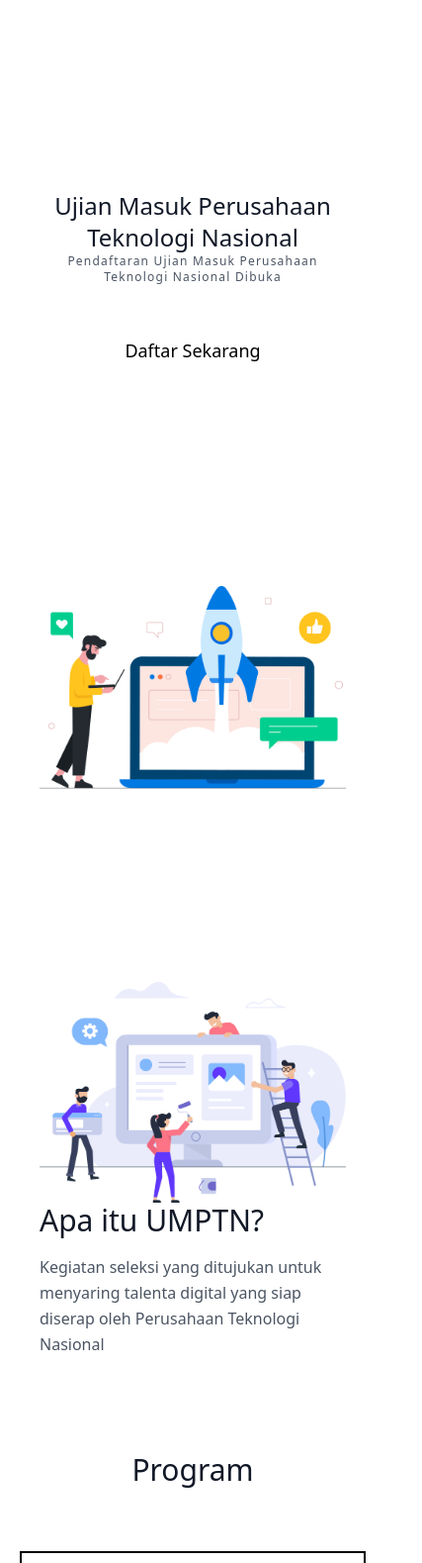
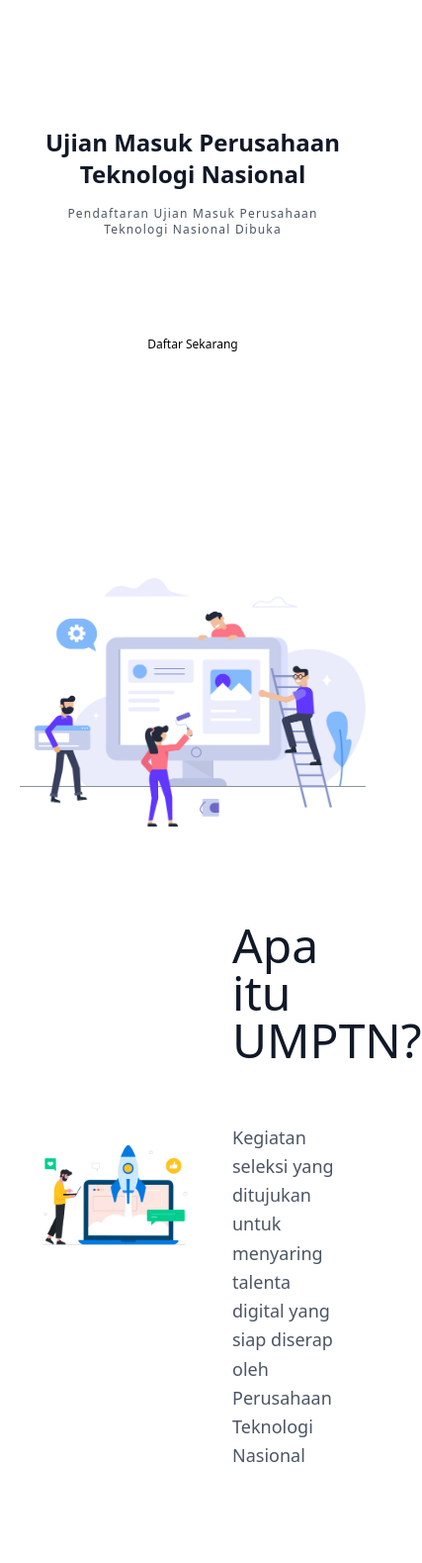
Before and after one commit to Ichikyube/Landing-UMPTN-ValentinoNoorAlam, a plain HTML site: page index.html in a window 390 px wide. Shown: the top 1579 px of the page at 99% size, 427 px wide, since content can reach past the window. Drawn offline with nearby package versions, Linux system fonts and the light colour scheme.

Commit message:
basic done

```diff
--- a/index.html
+++ b/index.html
@@ -7,62 +7,66 @@
     <meta name="viewport" content="width=device-width, initial-scale=1.0">
     <title>Document</title>
     <script src="https://cdn.tailwindcss.com"></script>
-    <script>
-        tailwind.config = {
-            theme: {
-                extend: {
-                    colors: {
-                        clifford: '#da373d',
-                    }
-                }
-            }
-        }
-    </script>
 </head>
 
 <body>
-    <div class="container px-5 py-24 mx-auto items-center">
-        <section class="text-gray-600 body-font">
-            <div class="container px-5 py-24 mx-auto">
-                <div class="flex flex-col md:pr-10 md:mb-0 mb-6 pr-0 w-full md:w-auto md:text-left text-center">
-                    <h1 class="text-center sm:pr-16 md:text-3xl text-2xl font-big bold title-font text-gray-900">Ujian Masuk Perusahaan
-                        Teknologi Nasional</h1>
+    <div class="container px-5 py-8 mx-auto items-center">
+        <header id="header" class="px-5 py-24 mx-auto text-gray-600 body-font">
+            <div id="title" class="flex flex-col md:pr-10 md:mb-0 mb-6 pr-0 w-full md:w-auto md:text-left text-center">
+                <div class="space-y-4">
+                    <h1 class="font-bold text-center sm:pr-16 md:text-3xl text-2xl font-big bold title-font text-gray-900">Ujian Masuk Perusahaan
+                        Teknologi Nasional </h1>
                     <h2 class="text-xs text-center text-grey-500 tracking-widest font-medium title-font mb-1">Pendaftaran Ujian Masuk Perusahaan Teknologi Nasional Dibuka</h2>
-                    <button
-                        class="flex-shrink-0 text-black bg-white-500 py-2 px-4 focus:outline hover:bg-grey-600 rounded text-lg mt-10 sm:mt-0 text-shadow">Daftar
-                        Sekarang</button>
+                </div><br><br>
+                <div class="items-center text-center">
+                    <a name="Daftar" id="DaftarBtn" class="relative items-center inline-flex whitespace-nowrap items-center justify-center rounded-md transition-all font-medium 2xl:px-6 2xl:py-3.5 px-5 py-3
+                    text-xs text-center flex-shrink-0 text-black py-2 px-4 focus:outline hover:drop-shadow-xl hover:shadow-cyan-900/50 hover:bg-blue-50 rounded text-lg mt-10 sm:mt-0 text-shadow" href="#" role="button">Daftar
+                        Sekarang</a>
                 </div>
+
+                <br><br><br><br>
             </div>
+        </header>
+
+        <section id="Content" class="container px-auto mx-auto flex justify-center flex-auto items-center">
+            <figure class="figure relative items-center content-center justify-center justify-items-center">
+                <img src="img/i12.png" class="w-full object-cover rounded-2xl overflow-hidden h-[358px] sm:h-[468px] lg:h-[522px] mx-auto figure-img max-w-full h-auto place-self-center justify-self-center self-center rounded-lg" alt="...">
+            </figure>
         </section>
-        <section class="text-gray-600 body-font">
-            <div class="container px-5 py-24 mx-auto flex flex-wrap items-center">
-                <img src="img/i2.png" alt="">
-            </div>
-            <div class="container px-5 py-24 mx-auto flex flex-wrap items-center">
-                <img src="img/i12.png" alt="">
-                <div class="lg:w-3/5 md:w-1/2 md:pr-16 lg:pr-0 pr-0">
-                    <h1 class="title-font font-medium text-3xl text-gray-900">Apa itu UMPTN?</h1>
-                    <p class="leading-relaxed mt-4">Kegiatan seleksi yang ditujukan untuk menyaring talenta digital yang
+        <section class="container grid gap-2 grid-cols-2 px-5 py-24 mx-auto flex flex-wrap items-center">
+            <figure class="figure relative max-w-lg flex flex-wrap">
+                <img src="img/i2.png" class="figure-img max-w-full h-auto rounded-lg" alt="">
+            </figure>
+            <div class="lg:w-4/6  lg:pr-0 pl-9 text-gray-600 body-font self-center">
+                <h1 class="title-font font-medium text-5xl text-gray-900">Apa itu UMPTN?</h1>
+                <br><p class="leading-relaxed mt-4 pt-5 text-lg">Kegiatan seleksi yang ditujukan untuk menyaring talenta digital yang
                     siap diserap oleh Perusahaan Teknologi Nasional
                 </p>
             </div>
-            </div>
-            <div class="footer justify-center content-center">
+        </section>
+        <article>
             <h1 class="title-font font-medium text-3xl text-gray-900 text-center">Program</h1>
             <br>
             <div class="card lg:w-1/4 md:w-1/2  border-solid border-2 border-black p-8 md:m-auto w-full mt-10 md:mt-0">
                 <img src="img/farcapital-logo.jpeg" alt="logo farcapital">
-                    <h2 class="text-gray-900 text-lg font-medium text-center title-font mb-5">Ujian Masuk  Far Capital</h2>
-                    <div class="relative mb-4">
-                      <label for="full-name" class="leading-7 text-sm text-gray-600">Rekrutment Software Developer untuk far capital Malaysia dengan stack yang diujikan PHP dan Nodejs</label>
-                    </div>
-                    <button class="text-black border-solidcontent-center border-2 border-black p-2 text-lg">Daftar Sekarang</button>
+                <div class="card-body">
+                    <h2 class="card-title text-gray-900 text-lg font-medium text-center title-font mb-5">Ujian Masuk Far
+                        Capital</h2>
+                    <p class="card-text leading-7 text-sm text-center text-gray-600">Rekrutment Software Developer
+                        untuk far capital Malaysia dengan stack yang diujikan PHP dan Nodejs</p>
+                    <div class="flex md:items-center flex-row flex sm:justify-center">
+                        <button
+                            class="z-10 relative button_button__rTWTc relative items-center justify-center rounded-md transition-all font-medium 2xl:px-6 2xl:py-3.5 px-5 py-3 copy-body button_primaryButton__1s8JK
+                        overflow-hidden inline-flex whitespace-nowrap text-black border-solid border-2 border-black">Daftar
+                            Sekarang</button>
                     </div>
                 </div>
 
             </div>
-        </section>
     </div>
+    </article>
+    </div>
+
 </body>
 
 </html>
```
Lines whose indentation alone changed are shown as unchanged.
